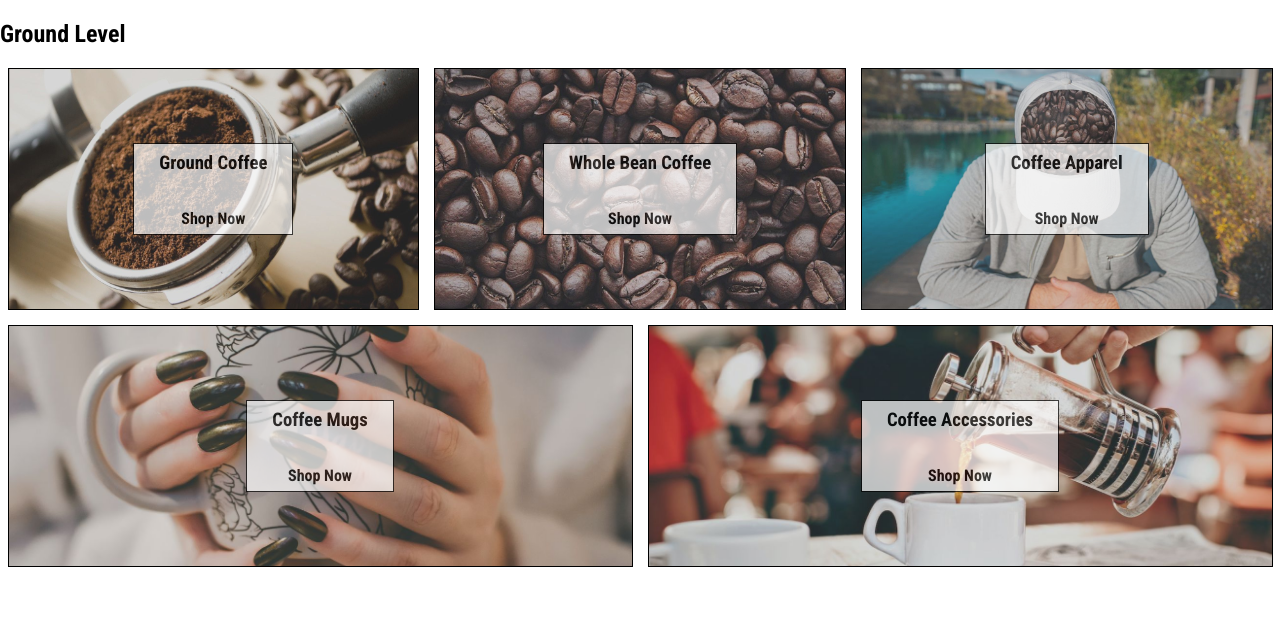
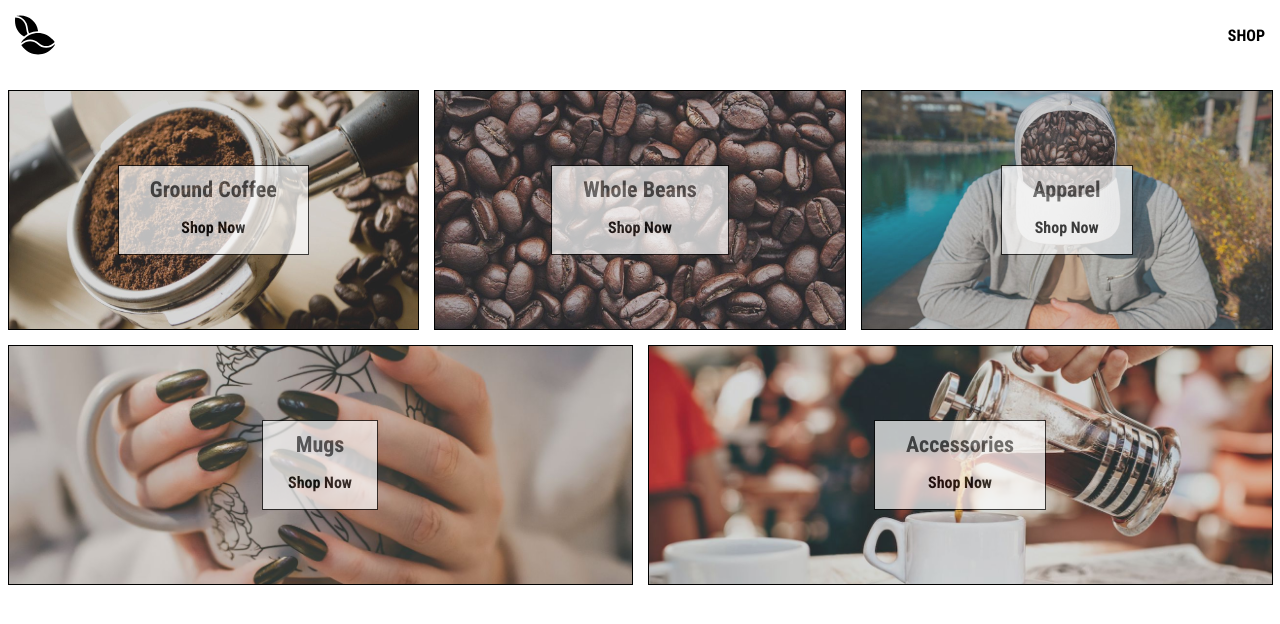
Before and after one commit to NerdLance/ReactEcom, a React (Create React App) app: page / in a window 1280 px wide. Shown: the top 624 px of the page. Built offline with nearby package versions, Linux system fonts and the light colour scheme.

Commit message:
Updated Navigation with Logo. Remove Header.jsx. Update Global Styling

```diff
--- a/package.json
+++ b/package.json
@@ -8,6 +8,7 @@
     "@testing-library/user-event": "^13.5.0",
     "react": "^18.2.0",
     "react-dom": "^18.2.0",
+    "react-router-dom": "^6.3.0",
     "react-scripts": "5.0.1",
     "sass": "^1.54.8",
     "web-vitals": "^2.1.4"
--- a/src/App.js
+++ b/src/App.js
@@ -1,43 +1,22 @@
-import Header from './components/layout/Header'
-import Categories from './components/categories/Categories'
+import { Routes, Route } from 'react-router-dom'
 
-import { bg1, bg2, bg3, bg4, bg5 } from './images/image-import'
+import Home from './routes/home/Home'
+import Navigation from './routes/navigation/Navigation'
 
+const Shop = () => {
+  return (
+    <div>I am the Shop Page!</div>
+  )
+}
 
 const App = () => {
-  const categories = [
-    {
-      id: 1,
-      title: 'Ground Coffee',
-      imageUrl: bg1
-    },
-    {
-      id: 2,
-      title: 'Whole Bean Coffee',
-      imageUrl: bg2
-    },
-    {
-      id: 3,
-      title: 'Coffee Apparel',
-      imageUrl: bg3
-    },
-    {
-      id: 4,
-      title: 'Coffee Mugs',
-      imageUrl: bg4
-    },
-    {
-      id: 5,
-      title: 'Coffee Accessories',
-      imageUrl: bg5
-    }
-  ]
-
   return (
-    <div>
-      <Header />
-      <Categories categories={categories} />
-    </div>
+    <Routes>
+      <Route path='/' element={<Navigation />}>
+        <Route index element={<Home />} />
+        <Route path='/shop' element={<Shop />} />
+      </Route>
+    </Routes>
   );
 }
 
--- a/src/components/categories/Category.jsx
+++ b/src/components/categories/Category.jsx
@@ -5,10 +5,9 @@ const Category = ({category}) => {
     console.log(imageUrl)
     return (
         <div className='category-container'>
-            {/* <img /> */}
             <div className='background-image' style={{ backgroundImage: `url(${imageUrl})`}}></div>
             <div className='category-body-container'>
-                <h3>{title}</h3>
+                <h2>{title}</h2>
                 <p>Shop Now</p>
             </div>
         </div>
--- a/src/components/categories/categories.styles.scss
+++ b/src/components/categories/categories.styles.scss
@@ -62,7 +62,7 @@
 
         h2 {
         font-weight: bold;
-        margin: 0 6px 0;
+        margin: 10px 6px 0;
         font-size: 22px;
         color: #4a4a4a;
         }
--- a/src/components/layout/Header.jsx
+++ /dev/null
@@ -1,9 +0,0 @@
-const Header = () => {
-    return (
-        <nav className='header-nav'>
-            <h1>Ground Level</h1>
-        </nav>
-    )
-}
-
-export default Header
--- a/src/index.js
+++ b/src/index.js
@@ -1,5 +1,7 @@
 import React from 'react';
 import ReactDOM from 'react-dom/client';
+import { BrowserRouter } from 'react-router-dom'
+
 import './index.scss';
 import App from './App';
 import reportWebVitals from './reportWebVitals';
@@ -7,7 +9,9 @@ import reportWebVitals from './reportWebVitals';
 const root = ReactDOM.createRoot(document.getElementById('root'));
 root.render(
   <React.StrictMode>
-    <App />
+    <BrowserRouter>
+      <App />
+    </BrowserRouter>
   </React.StrictMode>
 );
 
--- a/src/index.scss
+++ b/src/index.scss
@@ -9,3 +9,12 @@ code {
   font-family: source-code-pro, Menlo, Monaco, Consolas, 'Courier New',
     monospace;
 }
+
+a {
+  text-decoration: none;
+  color: black;
+}
+
+* {
+  box-sizing: border-box;
+}
--- /dev/null
+++ b/src/routes/home/Home.jsx
@@ -0,0 +1,44 @@
+import { Outlet } from 'react-router-dom'
+
+import Categories from '../../components/categories/Categories'
+
+import { bg1, bg2, bg3, bg4, bg5 } from '../../images/image-import'
+
+const Home = () => {
+  const categories = [
+    {
+      id: 1,
+      title: 'Ground Coffee',
+      imageUrl: bg1
+    },
+    {
+      id: 2,
+      title: 'Whole Beans',
+      imageUrl: bg2
+    },
+    {
+      id: 3,
+      title: 'Apparel',
+      imageUrl: bg3
+    },
+    {
+      id: 4,
+      title: 'Mugs',
+      imageUrl: bg4
+    },
+    {
+      id: 5,
+      title: 'Accessories',
+      imageUrl: bg5
+    }
+  ]
+
+  return (
+    <div>
+        <Outlet />
+        <Categories categories={categories} />
+    </div>
+  );
+}
+
+export default Home;
--- /dev/null
+++ b/src/routes/navigation/Navigation.jsx
@@ -0,0 +1,24 @@
+import { Link, Outlet } from 'react-router-dom'
+import { ReactComponent as CoffeeLogo } from '../../images/branding/coffee-svg-icon.svg'
+
+import './navigation.styles.scss'
+
+const Navigation = () => {
+    return (
+        <>
+            <nav className='navigation'>
+                <Link className='navigation-logo-container' to='/'>
+                    <CoffeeLogo className='coffee-logo' />
+                </Link>
+                <div className='navigation-links-container'>
+                    <Link className='navigation-link' to='/shop'>
+                        SHOP
+                    </Link>
+                </div>
+            </nav>
+            <Outlet />
+        </>
+    )
+}
+
+export default Navigation
--- /dev/null
+++ b/src/routes/navigation/navigation.styles.scss
@@ -0,0 +1,28 @@
+
+
+.navigation {
+    height: 70px;
+    width: 100%;
+    display: flex;
+    justify-content: space-between;
+    margin-bottom: 20px;
+
+    .navigation-logo-container {
+      height: 100%;
+      width: 70px;
+      padding: 15px;
+    }
+
+    .navigation-links-container {
+        width: 50%;
+        height: 100%;
+        display: flex;
+        align-items: center;
+        justify-content: flex-end;
+
+        .navigation-link {
+            padding: 10px 15px;
+            cursor: pointer;
+        }
+    }
+}
```
Also changed, not shown: src/images/branding/coffee-svg-icon.svg (added), 1 other file (tests, documents, lock files or other folders).
